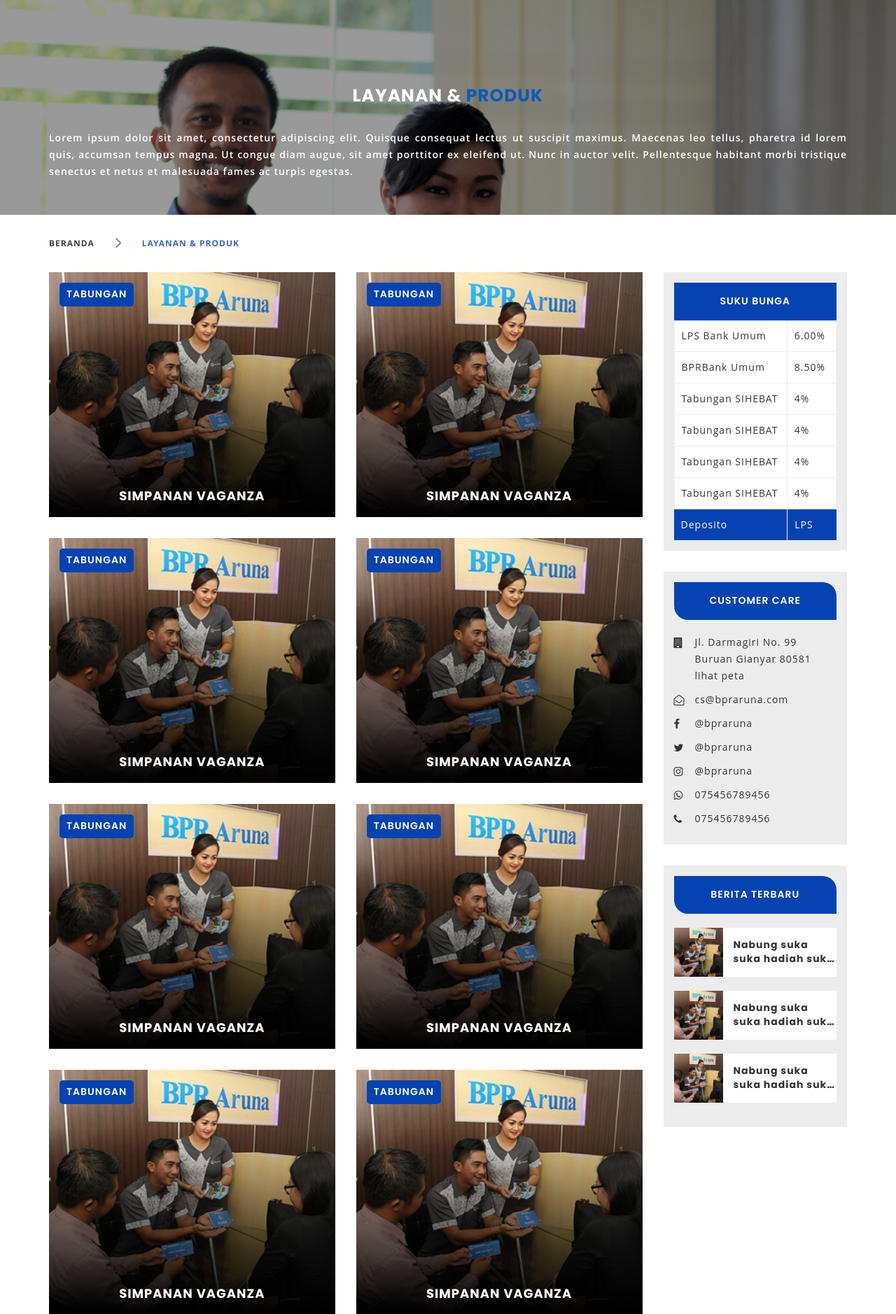
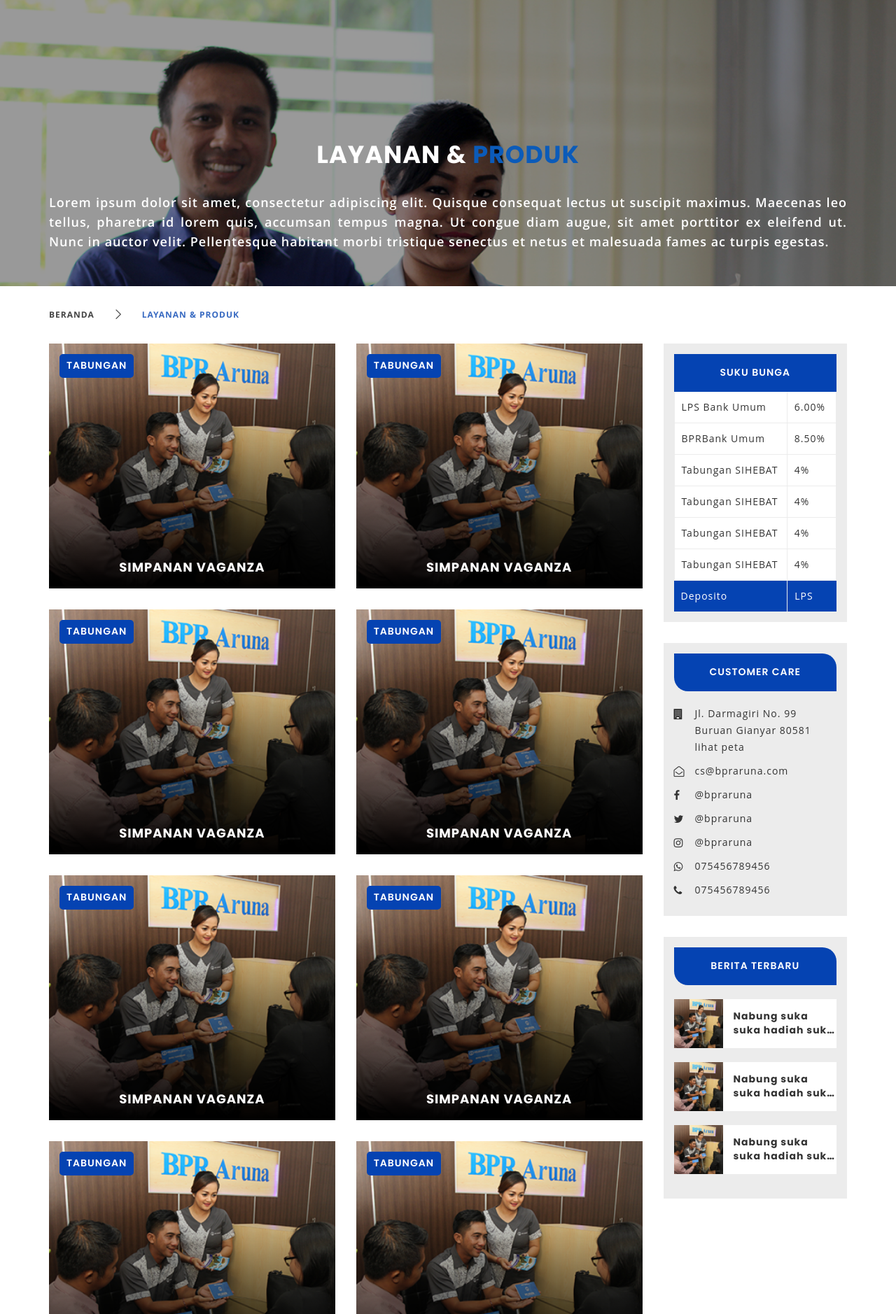
Before and after one commit to yudiantara-gde/bpr-aruna, a PHP site: page /tabungan.html in a window 1280 px wide. Shown: the part 115-1993 px from the top of the page at 70% size. Run offline with PHP 8.4, Linux system fonts and the light colour scheme; some web fonts are replaced.

Commit message:
no message

```diff
--- a/less/main.less
+++ b/less/main.less
@@ -1337,7 +1337,118 @@
 			}
 		}
 
-		@media (min-width: @screen-md-min) {padding-top: 0;}
+		@media (min-width: @screen-xs-min) {
+			.p-title {
+
+				.container-fluid {
+
+					.the-title {
+						padding: 150px 0 50px 0;
+
+						h2 {
+							font-size: 27px;
+							line-height: 37px;
+						}
+
+						p {
+							font-size: 14px;
+							line-height: 24px;
+						}
+					}
+				}
+			}
+		}
+
+		@media (min-width: @screen-ms-min) {
+			.p-title {
+
+				.container-fluid {
+
+					.the-title {
+						padding: 170px 0 50px 0;
+
+						h2 {
+							font-size: 28px;
+							line-height: 38px;
+						}
+
+						p {
+							font-size: 15px;
+							line-height: 25px;
+						}
+					}
+				}
+			}
+		}
+
+		@media (min-width: @screen-sm-min) {
+			.p-title {
+
+				.container-fluid {
+
+					.the-title {
+						padding: 180px 0 50px 0;
+
+						h2 {
+							font-size: 30px;
+							line-height: 40px;
+						}
+
+						p {
+							font-size: 16px;
+							line-height: 26px;
+						}
+					}
+				}
+			}
+		}
+
+		@media (min-width: @screen-md-min) {
+			padding-top: 0;
+
+			.p-title {
+
+				.container-fluid {
+
+					.the-title {
+						padding: 200px 0 50px 0;
+
+						h2 {
+							font-size: 32px;
+							line-height: 42px;
+						}
+
+						p {
+							font-size: 16px;
+							line-height: 26px;
+						}
+					}
+				}
+			}
+		}
+
+		@media (min-width: @screen-lg-min) {
+			padding-top: 0;
+
+			.p-title {
+
+				.container-fluid {
+
+					.the-title {
+
+						h2 {
+							font-size: 35px;
+							line-height: 45px;
+						}
+
+						p {
+							font-size: 18px;
+							line-height: 28px;
+						}
+					}
+				}
+			}
+		}
 
 		@import "page/home.less";
 		@import "page/tabungan.less";
```
Also changed, not shown: css/main.css.
